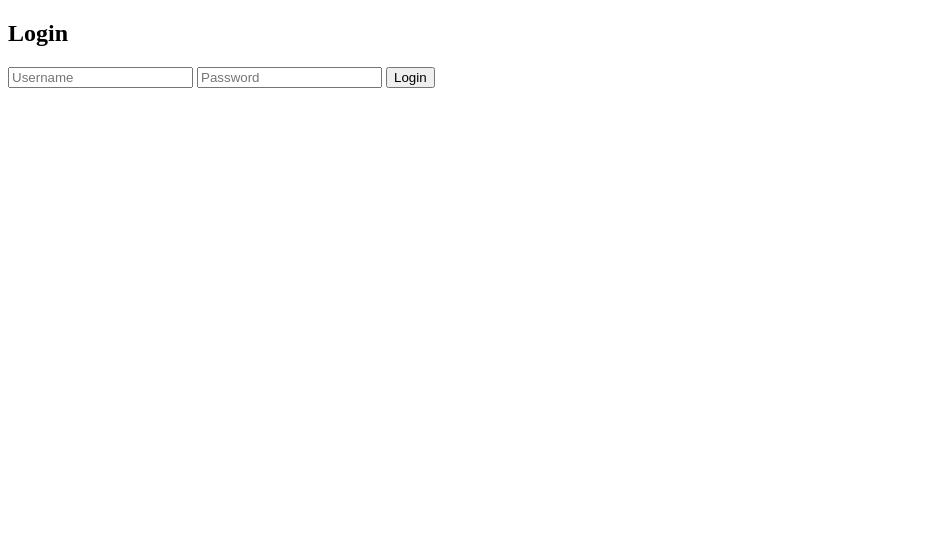
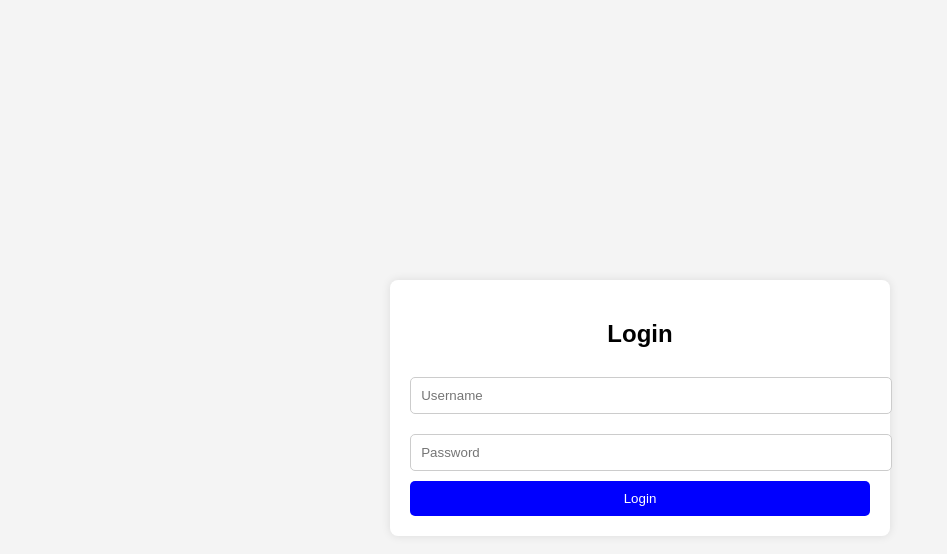
Before and after one commit to macymalaza/vawc, a plain HTML site: page index.html in a window 1280 px wide. Shown: the whole page, without its empty margins (0-947 px from the left). Drawn offline with Linux system fonts and the light colour scheme.

Commit message:
add css index.html

```diff
--- a/index.html
+++ b/index.html
@@ -4,6 +4,42 @@
     <meta charset="UTF-8">
     <meta name="viewport" content="width=device-width, initial-scale=1.0">
     <title>Login Page</title>
+    <style>
+        body {
+            font-family: Arial, sans-serif;
+            background-color: #f4f4f4;
+            display: flex;
+            justify-content: center;
+            align-items: center;
+            height: 100vh;
+        }
+        .login-container {
+            background: white;
+            padding: 20px;
+            border-radius: 8px;
+            box-shadow: 0 0 10px rgba(0, 0, 0, 0.1);
+            text-align: center;
+        }
+        input {
+            width: 100%;
+            padding: 10px;
+            margin: 10px 0;
+            border: 1px solid #ccc;
+            border-radius: 5px;
+        }
+        button {
+            width: 100%;
+            padding: 10px;
+            background: blue;
+            color: white;
+            border: none;
+            border-radius: 5px;
+            cursor: pointer;
+        }
+        button:hover {
+            background: darkblue;
+        }
+    </style>
 </head>
 <body>
 
```
